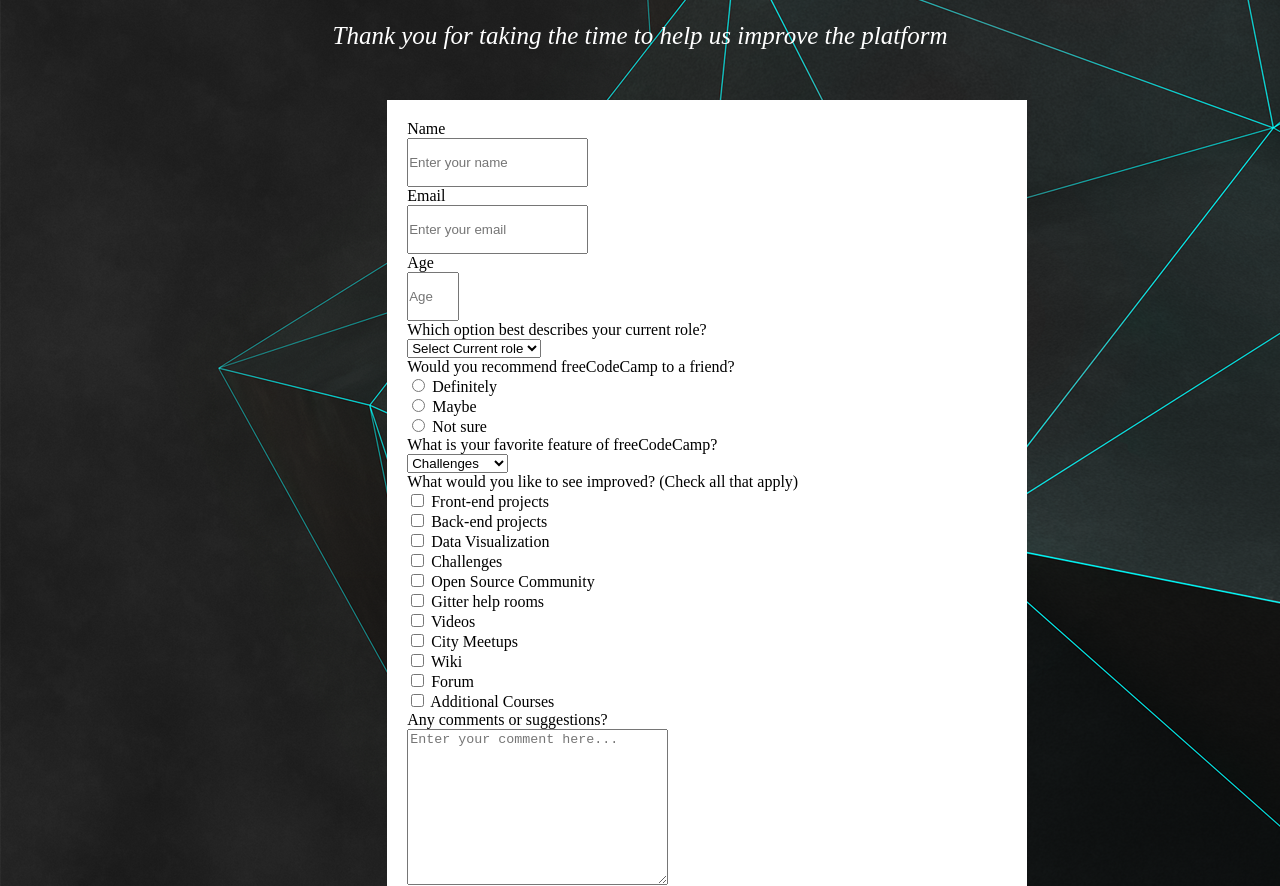
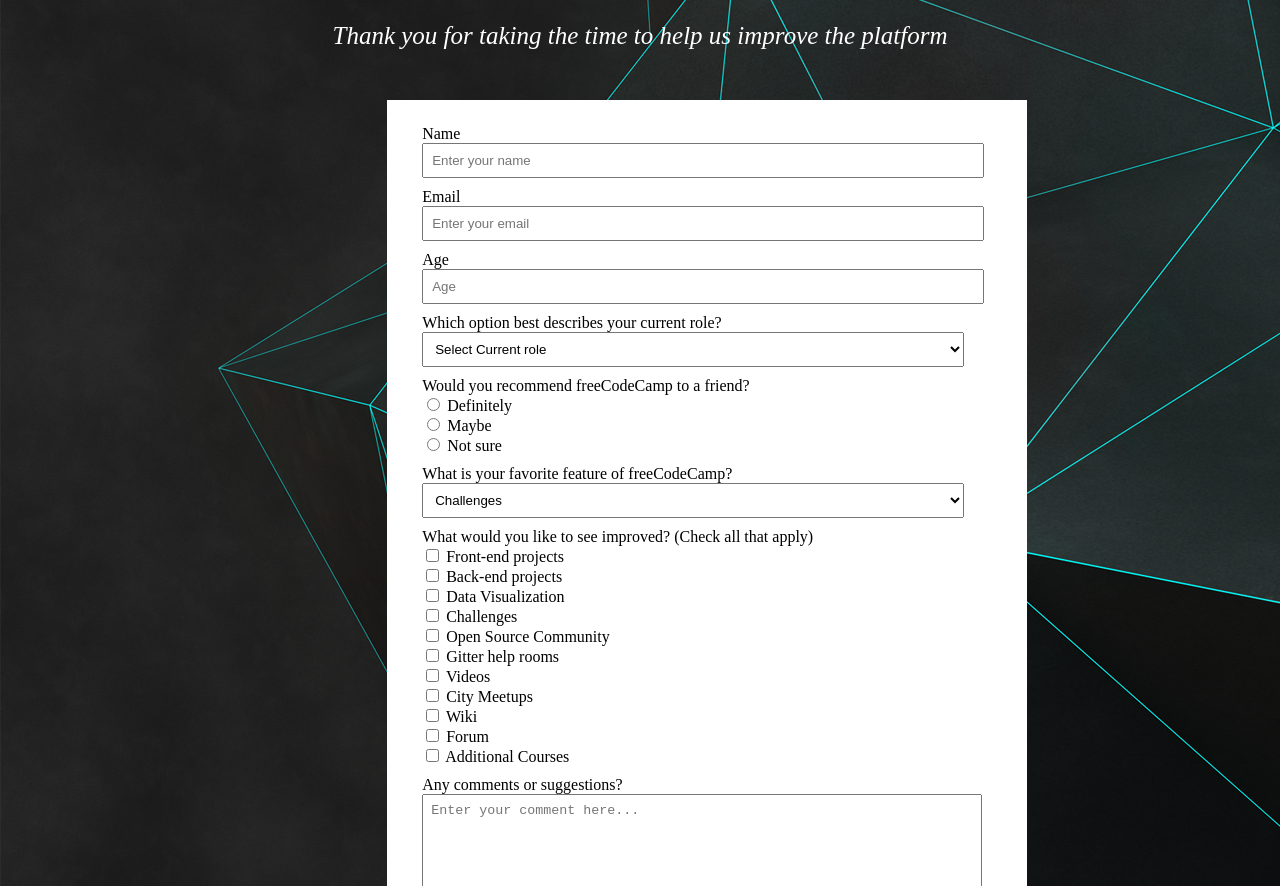
Before and after one commit to Esmatullah12/survey-from, a plain HTML site: page index.html in a window 1280 px wide. Shown: the part 66-952 px from the top of the page. Drawn offline with Linux system fonts and the light colour scheme.

Commit message:
some changes in the style of the form

```diff
--- a/index.html
+++ b/index.html
@@ -13,17 +13,24 @@
 
     <div class="form-page">
         <form id="survey-form" action="" method="post">
+        <div class="info-div">
             <label for="name" id="name-label">Name</label><br>
-        <input type="text" name="" id="name" placeholder="Enter your name" required><br>
+            <input class="input-class" type="text" name="" id="name" placeholder="Enter your name" required><br>
+        </div>
 
+        <div class="info-div">
             <label for="email" id="email-label">Email</label><br>
-        <input type="email" id="email" placeholder="Enter your email" required><br>
+            <input class="input-class" type="email" id="email" placeholder="Enter your email" required><br>
+        </div>
 
+       <div class="info-div">
             <label for="age" id="number-label">Age</label><br>
-        <input type="number" name="" id="number" placeholder="Age" min="10" max="50"><br>
+            <input class="input-class" type="number" name="" id="number" placeholder="Age" min="10" max="50"><br>
+       </div>
 
+        <div class="info-div">
             <label for="current-option">Which option best describes your current role?</label><br>
-        <select name="" id="dropdown">
+            <select class="input-class" name="" id="dropdown">
                 <option value="" disabled selected>Select Current role</option>
                 <option value="student">Student</option>
                 <option value="full-time-job">Full Time Job</option>
@@ -31,7 +38,9 @@
                 <option value="prefer-not-to-say">Prefer not to say</option>
                 <option value="other">Other</option>
             </select><br>
+        </div>
 
+        <div class="info-div">
             <label for="recommend-friend">Would you recommend freeCodeCamp to a friend?</label><br>
             <label>
                 <input type="radio" name="user-recommend" id="" value="definitely">
@@ -45,15 +54,19 @@
                 <input type="radio" name="user-recommend" id="" value="not-sure">
                 Not sure
             </label><br>
+        </div>
 
+        <div class="info-div">
             <label for="favorite-feature">What is your favorite feature of freeCodeCamp?</label><br>
-        <select name="mostlike" id="">
+            <select class="input-class" name="mostlike" id="">
                 <option value="challenges">Challenges</option>
                 <option value="projects">Projects</option>
                 <option value="community">Community</option>
                 <option value="openSource">Open Source</option>
             </select><br>
+        </div>
 
+        <div class="info-div">
             <label for="">What would you like to see improved? (Check all that apply)</label><br>
             <label for="">
                 <input type="checkbox" name="prefer"  value="front-end-projects">
@@ -100,11 +113,14 @@
                 Additional Courses
             </label><br>
 
+        </div>
+
+        <div class="info-div">
             <label for="">Any comments or suggestions?</label><br>
-        <textarea name="" id="" cols="30" rows="10" placeholder="Enter your comment here..."></textarea><br>
+            <textarea class="input-class" name="" id="" cols="30" rows="10" placeholder="Enter your comment here..."></textarea><br>
+        </div>
 
-        <input type="submit" name="" id="submit" value="Go Submit"><br>
-
+        <input class="input-class" type="submit" name="" id="submit" value="Go Submit"><br>
     </form>
     </div>
     <script src="https://cdn.freecodecamp.org/testable-projects-fcc/v1/bundle.js"></script>
--- a/style.css
+++ b/style.css
@@ -27,14 +27,16 @@ body > h1 >p{
     color: #fff;
     font-size: 25px;
 }
-
-input{
-    padding: 15px 0;
+.input-class{
+    padding: 8px;
+    width: 95%;
 }
 
-/*form{
-    text-align: left;
-    margin: 20px 35%;
-    max-width: 500px;
+select textarea{
+    padding: 8px;
+    width: 95%;
+}
 
+.info-div{
+    margin: 5px 15px 10px 15px;
 }
```
Lines whose indentation alone changed are shown as unchanged.
